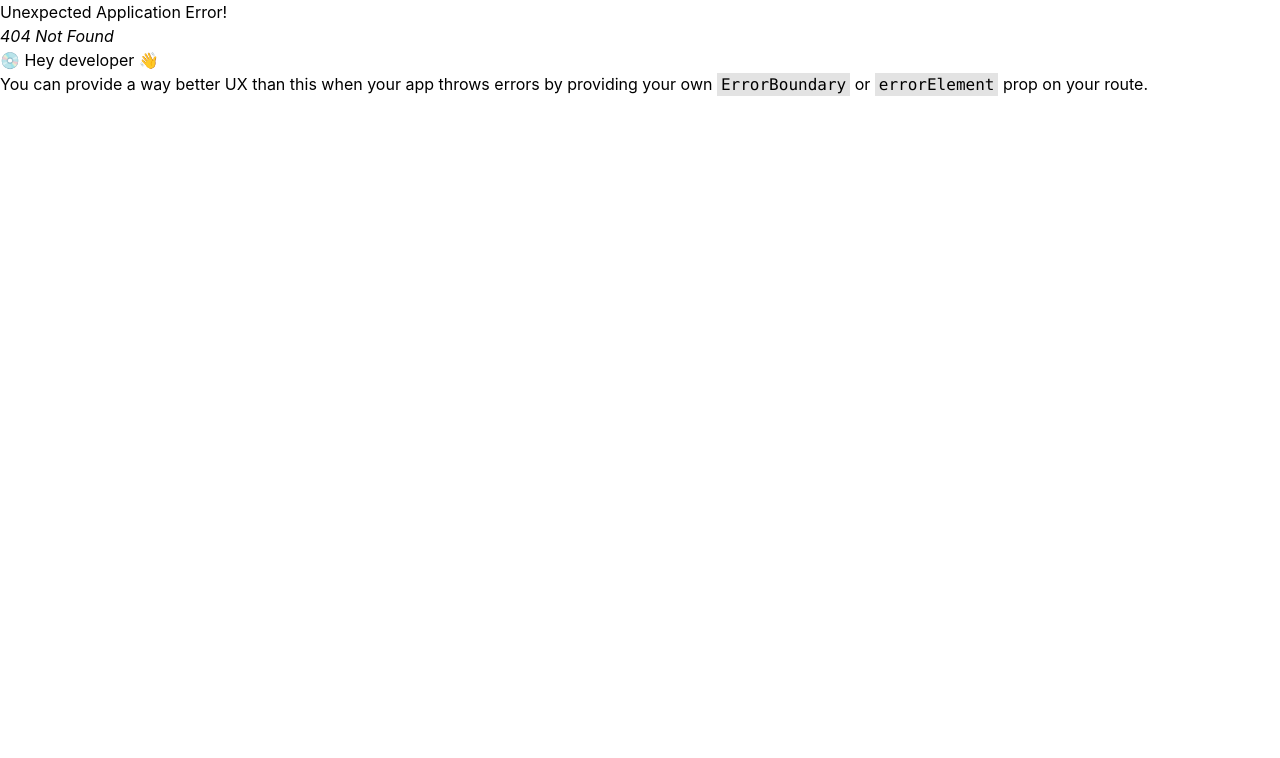
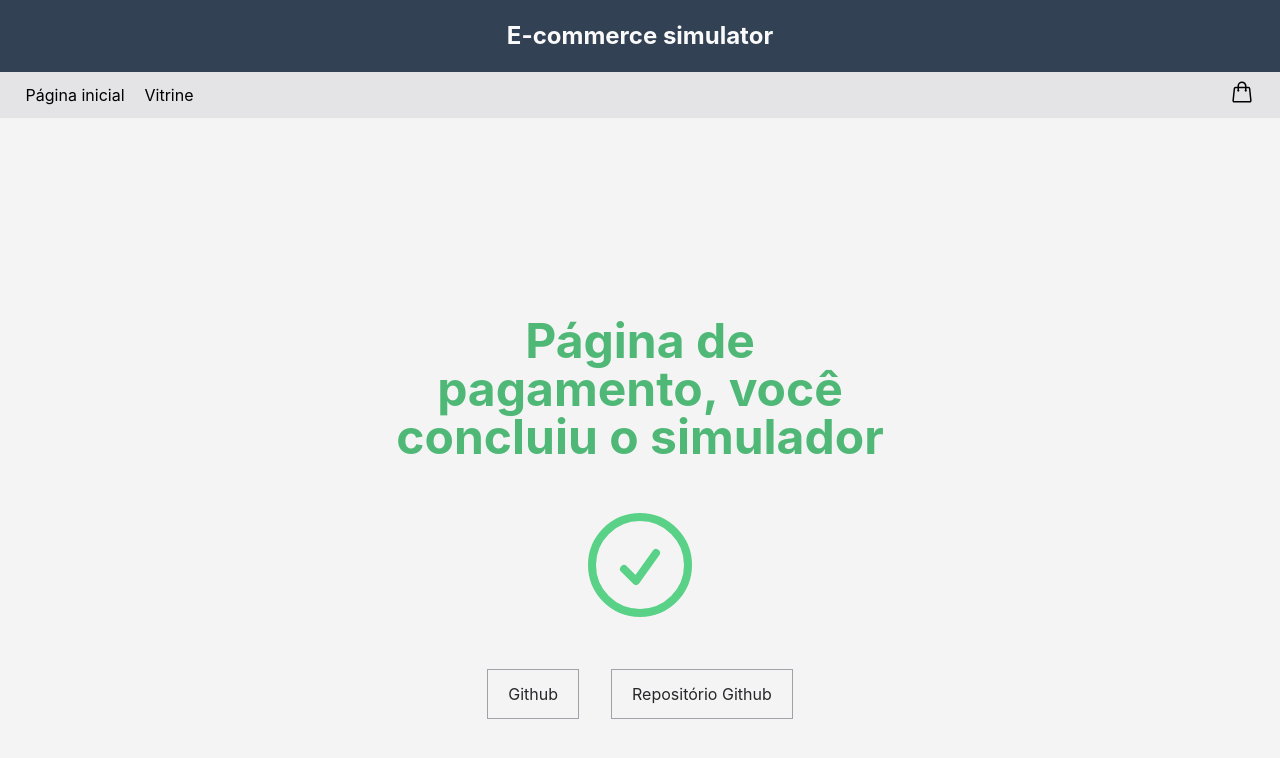
Before and after one commit to hcms3/cart-project, a React (Vite) app: page /cartpage in a window 1280 px wide. Before the commit this address had no page. Shown: the top 758 px of the page. Built offline with nearby package versions, Linux system fonts and the light colour scheme.

Commit message:
feat: página de pagamento.

```diff
--- a/src/components/Cart.jsx
+++ b/src/components/Cart.jsx
@@ -8,7 +8,7 @@ export default function Cart({ position, closeCart }) {
     const { cartItems } = useContext(CartContext)
 
     return (
-        <div className="fixed top-0 right-0 w-full h-screen max-w-md bg-zinc-700 duration-300 flex flex-col" style={{
+        <div className="fixed top-0 right-0 w-full h-screen max-w-md bg-zinc-700 duration-300 flex flex-col z-10" style={{
             transform: `translateX(${position})`
         }}>
             <button className="text-zinc-50 w-full flex items-center py-2 px-5 gap-5 bg-emerald-600" onClick={closeCart}>
@@ -32,7 +32,7 @@ export default function Cart({ position, closeCart }) {
                     })
                 )}
             </div>
-            <Link to={"/"} className="py-3 px-5 text-3xl font-bold text-zinc-50 text-center bg-green-500">Finalizar compra</Link>
+            {cartItems.length > 0 && <Link to={"/cartpage"} className="py-3 px-5 text-3xl font-bold text-zinc-50 text-center bg-green-500">Finalizar compra</Link>}
         </div>
     )
 }
--- a/src/main.jsx
+++ b/src/main.jsx
@@ -7,6 +7,7 @@ import Home from './routes/Home.jsx'
 import Showcase from './routes/Showcase.jsx'
 import SingleProduct from './routes/SingleProduct.jsx'
 import CartProvider from './context/CartContext.jsx'
+import CartPage from './routes/CartPage.jsx'
 
 const router = createBrowserRouter([
   {
@@ -16,6 +17,7 @@ const router = createBrowserRouter([
       { path: "/", element: <Home /> },
       { path: "/showcase", element: <Showcase /> },
       { path: "/showcase/:id", element: <SingleProduct /> },
+      { path: "/cartpage", element: <CartPage /> },
     ]
   }
 ])
--- /dev/null
+++ b/src/routes/CartPage.jsx
@@ -0,0 +1,39 @@
+export default function CartPage() {
+  return (
+    <section className="w-full min-h-screen px-2 bg-zinc-100 flex flex-col justify-center items-center gap-10">
+      <h2 className="text-2xl sm:text-5xl font-bold text-green-600 max-w-lg text-center animate-pulse">
+        Página de pagamento, você concluiu o simulador
+      </h2>
+      <p className="text-green-500 animate-pulse">
+        <svg
+          xmlns="http://www.w3.org/2000/svg"
+          fill="none"
+          viewBox="0 0 24 24"
+          strokeWidth={1.5}
+          stroke="currentColor"
+          className="size-32"
+        >
+          <path
+            strokeLinecap="round"
+            strokeLinejoin="round"
+            d="M9 12.75 11.25 15 15 9.75M21 12a9 9 0 1 1-18 0 9 9 0 0 1 18 0Z"
+          />
+        </svg>
+      </p>
+      <div className="flex flex-col sm:flex-row gap-8">
+        <a
+          href="https://github.com/heitor2002"
+          className="border border-zinc-400 text-zinc-800 py-3 px-5 hover:bg-zinc-700 hover:text-zinc-50 duration-200"
+        >
+          Github
+        </a>
+        <a
+          href=""
+          className="border border-zinc-400 text-zinc-800 py-3 px-5 hover:bg-zinc-700 hover:text-zinc-50 duration-200"
+        >
+          Repositório Github
+        </a>
+      </div>
+    </section>
+  );
+}
--- a/src/routes/Showcase.jsx
+++ b/src/routes/Showcase.jsx
@@ -10,7 +10,7 @@ export default function Showcase() {
     return (
         <div>
             <div className="container flex justify-end py-5">
-                <input value={searchTerm} onChange={(e) => setSearchTerm(e.target.value)} type="text" className="border border-zinc-300 w-full max-w-lg py-1 px-2 rounded-sm text-zinc-800 outline-none" />
+                <input value={searchTerm} onChange={(e) => setSearchTerm(e.target.value)} placeholder="Encontre o produto..." type="text" className="border border-zinc-300 w-full max-w-lg py-1 px-2 rounded-sm text-zinc-800 outline-none" />
             </div>
             <div className="container w-full flex flex-col items-center sm:grid sm:grid-cols-2 md:grid-cols-4 lg:grid-cols-5 gap-5">
                 {data.filter(term => {
```
